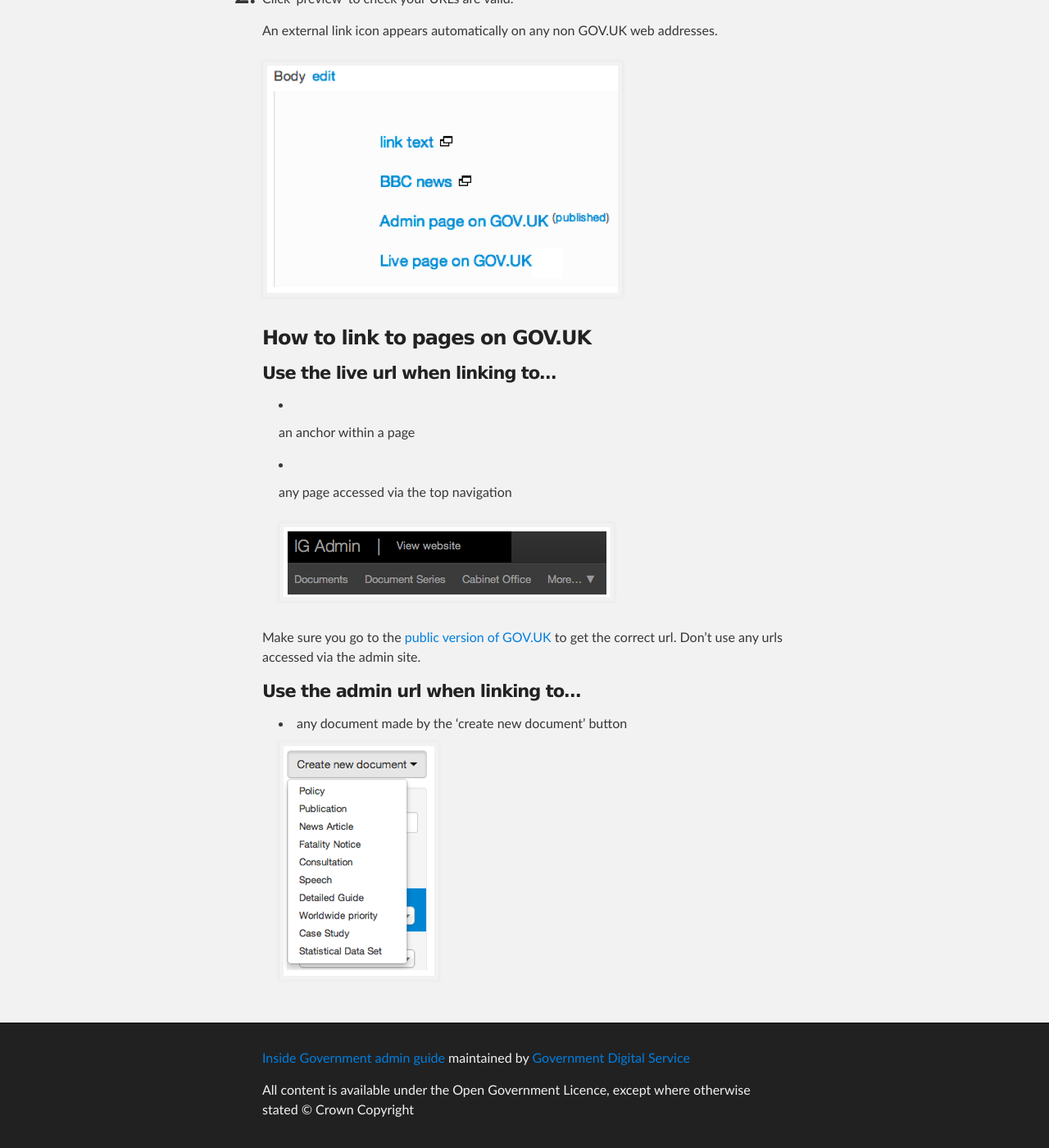
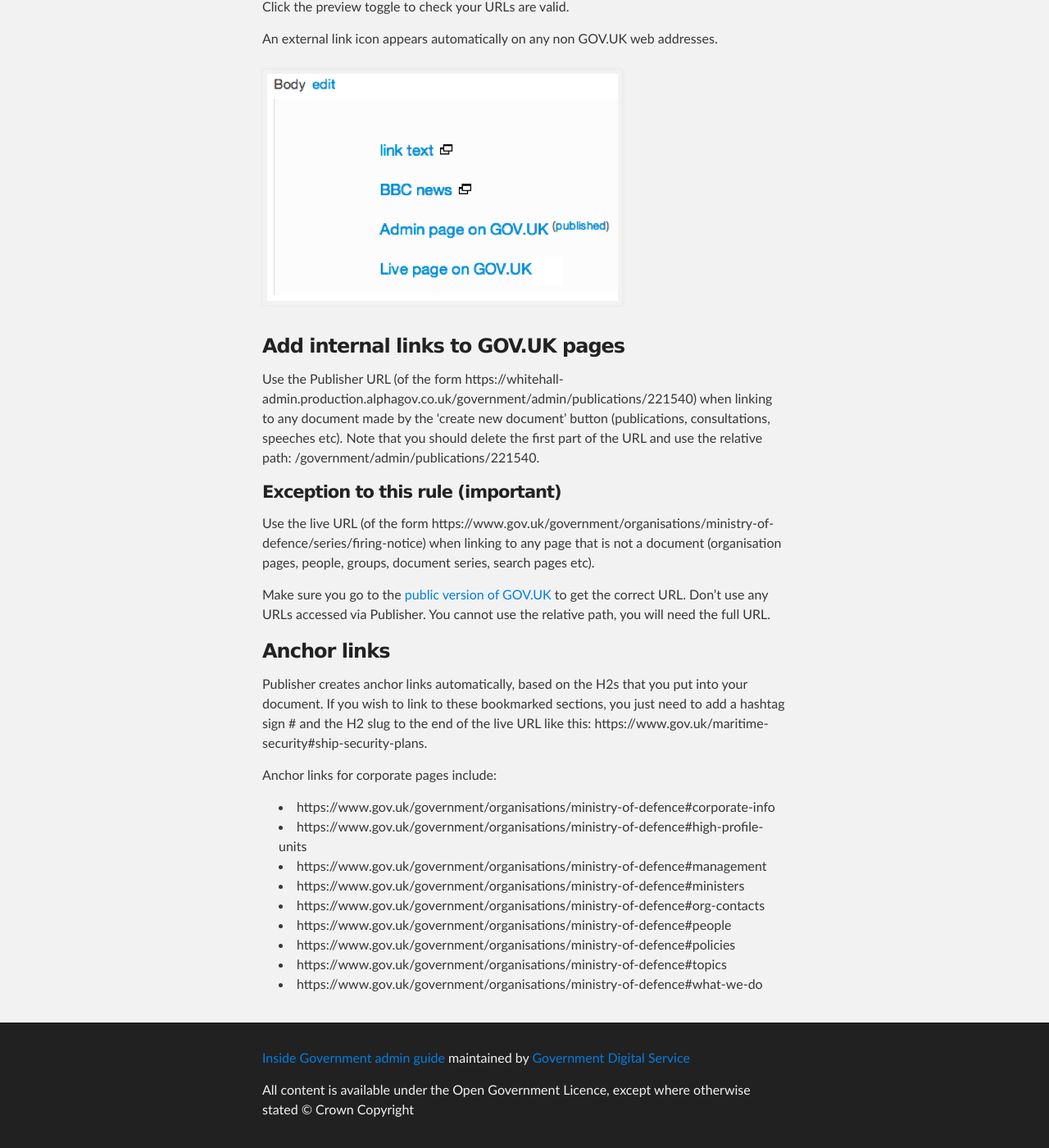
Before and after one commit to alphagov/inside-government-admin-guide, a Jekyll site: the page built from creating-documents/add-links.md, in a window 1280 px wide and 1400 px high, scrolled down 716 px. Shown: the whole window at 82% size. Built offline with Jekyll 4.4.1, drawn with Linux system fonts in a browser that asks for light colours; some of the changed text lies outside the part shown.

Commit message:
reformatted and added new content on anchors, internal links

```diff
--- a/creating-documents/add-links.md
+++ b/creating-documents/add-links.md
@@ -5,32 +5,42 @@ title: Inside Government Admin Guide - Add links
 
 ## Add links
 
-1. Links can be added to any document format.
+### Add externallinks
 
-	Put the text you want to click in \[square brackets\], the web address in (curved brackets together with any hover text in "quote marks").
+Links can be added to the body copy of any document format.
 
-	![Add links 1](add-links-1.png)
+Put the text you want to click in \[square brackets\], the web address in (curved brackets together with any hover text in "quote marks").
 
-2. Click 'preview' to check your URLs are valid.
+![Add links 1](add-links-1.png)
 
-	An external link icon appears automatically on any non GOV.UK web addresses.
+Click the preview toggle to check your URLs are valid.
 
-	![Add links 2](add-links-2.png)
+An external link icon appears automatically on any non GOV.UK web addresses.
 
-### How to link to pages on GOV.UK
+![Add links 2](add-links-2.png)
 
+### Add internal links to GOV.UK pages
 
-#### Use the live url when linking to…
+Use the Publisher URL (of the form https://whitehall-admin.production.alphagov.co.uk/government/admin/publications/221540) when linking to any document made by the ‘create new document’ button (publications, consultations, speeches etc). Note that you should delete the first part of the URL and use the relative path: /government/admin/publications/221540.
 
-* an anchor within a page
+#### Exception to this rule (important)
 
-* any page accessed via the top navigation
+Use the live URL (of the form https://www.gov.uk/government/organisations/ministry-of-defence/series/firing-notice) when linking to any page that is not a document (organisation pages, people, groups, document series, search pages etc).
 
-	![Add links 3](add-links-3.png)
+Make sure you go to the [public version of GOV.UK](https://gov.uk/government) to get the correct URL. Don’t use any URLs accessed via Publisher. You cannot use the relative path, you will need the full URL.
 
-Make sure you go to the [public version of GOV.UK](https://gov.uk/government) to get the correct url. Don’t use any urls accessed via the admin site.
+### Anchor links
 
+Publisher creates anchor links automatically, based on the H2s that you put into your document. If you wish to link to these bookmarked sections, you just need to add a hashtag sign \# and the H2 slug to the end of the live URL like this: https://www.gov.uk/maritime-security#ship-security-plans.
 
-#### Use the admin url when linking to...
-* any document made by the ‘create new document’ button
-![Add links 4](add-links-4.png)
+Anchor links for corporate pages include:
+
+* https://www.gov.uk/government/organisations/ministry-of-defence#corporate-info
+* https://www.gov.uk/government/organisations/ministry-of-defence#high-profile-units
+* https://www.gov.uk/government/organisations/ministry-of-defence#management
+* https://www.gov.uk/government/organisations/ministry-of-defence#ministers
+* https://www.gov.uk/government/organisations/ministry-of-defence#org-contacts
+* https://www.gov.uk/government/organisations/ministry-of-defence#people
+* https://www.gov.uk/government/organisations/ministry-of-defence#policies
+* https://www.gov.uk/government/organisations/ministry-of-defence#topics
+* https://www.gov.uk/government/organisations/ministry-of-defence#what-we-do
```
